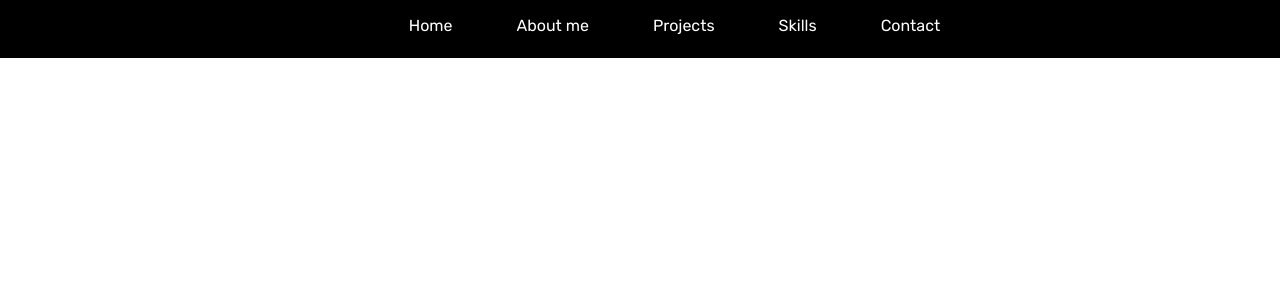
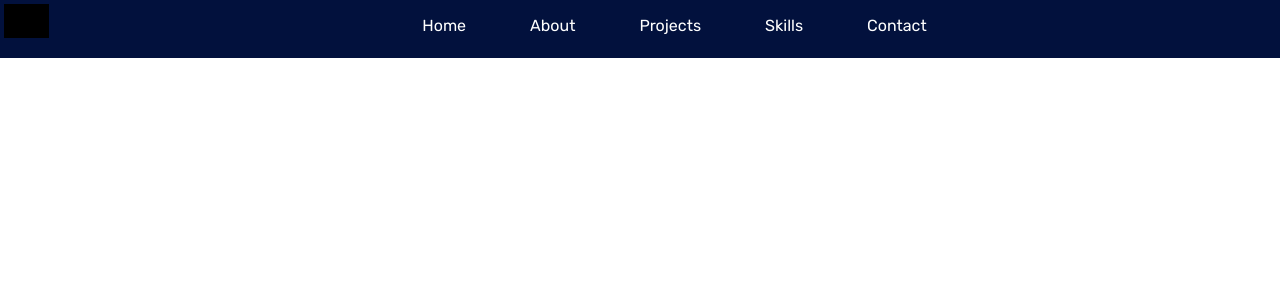
Before and after one commit to FedMG/fedmg-portfolio-v1, a React (Create React App) app: page / in a window 1280 px wide. Shown: the top 300 px of the page. Built offline with nearby package versions, Linux system fonts and the light colour scheme; grey boxes are pictures that could not be loaded.

Commit message:
Modify: style of the navbar

```diff
--- a/src/structure/Header.js
+++ b/src/structure/Header.js
@@ -2,6 +2,7 @@ import React from 'react';
 import Nav from './items/Nav.js';
 import Logo from './items/Logo.js';
 import CreateList from '../utils/CreateList.js';
+import Dropdown from './items/Dropdown.js';
 import './styles/header.css';
 import './styles/createlist.css';
 
@@ -12,14 +13,14 @@ const Header = () => {
         <li className="Logo-container">
           <Logo
             classes={['Logo-anchor', 'Logo-anchor__image']}
-              href="#home"
+            href="#Home"
             alt="portfolio logo"
             source="https://img.icons8.com/nolan/64/folder-invoices.png"
           />
         </li>
         <div className="lists-wrapper">
           <CreateList
-          listNames={['Home', 'About me', 'Projects', 'Skills', 'Contact']}
+            listNames={['Home', 'About', 'Projects', 'Skills', 'Contact']}
             classes={['Lists', 'Lists__anchor']}
           />
         </div>
@@ -29,3 +30,21 @@ const Header = () => {
 };
 
 export default Header;
+
+/*
+<Dropdown
+href="javascript:void(0)"
+classes={[
+  'Dropdown',
+  'dropdown__anchor',
+  'dropdown__icon',
+  'dropdown__items',
+]}
+source="https://img.icons8.com/ios-filled/50/000000/menu--v1.png"
+>
+<CreateList
+  listNames={['Home', 'About', 'Projects', 'Skills', 'Contact']}
+  classes={['Dropdown__Lists', 'Dropdown-Lists__anchor']}
+/>
+</Dropdown>
+*/
--- a/src/structure/items/styles/logo.css
+++ b/src/structure/items/styles/logo.css
@@ -30,7 +30,7 @@
 }
 
 /* This media-query is related to header.css & createlist.css media-querys */
-@media (min-width: 510px) {
+@media (min-width: 495px) {
   .Logo-container {
     display: inline-block;
   }
--- a/src/structure/styles/createlist.css
+++ b/src/structure/styles/createlist.css
@@ -34,7 +34,7 @@
 }
 
 /* This media-query is related to header.css & logo.css media-querys */
-@media (min-width: 510px) {
+@media (min-width: 495px) {
   .Lists {
     float: none;
     display: inline-block;
--- a/src/structure/styles/header.css
+++ b/src/structure/styles/header.css
@@ -2,14 +2,15 @@
 
 .Header {
   z-index: 22222;
-  background-color: #000;
+  /* background-color: #051E55; */
+  background-color: #02113d;
   user-select: none;
   position: fixed;
   width: 100%;
 }
 
 /* This media-query is related to createlist.css & logo.css media-querys */
-@media (min-width: 510px) {
+@media (min-width: 495px) {
   .lists-wrapper {
     display: flex;
     justify-content: center;
```
Lines whose indentation alone changed are shown as unchanged.
